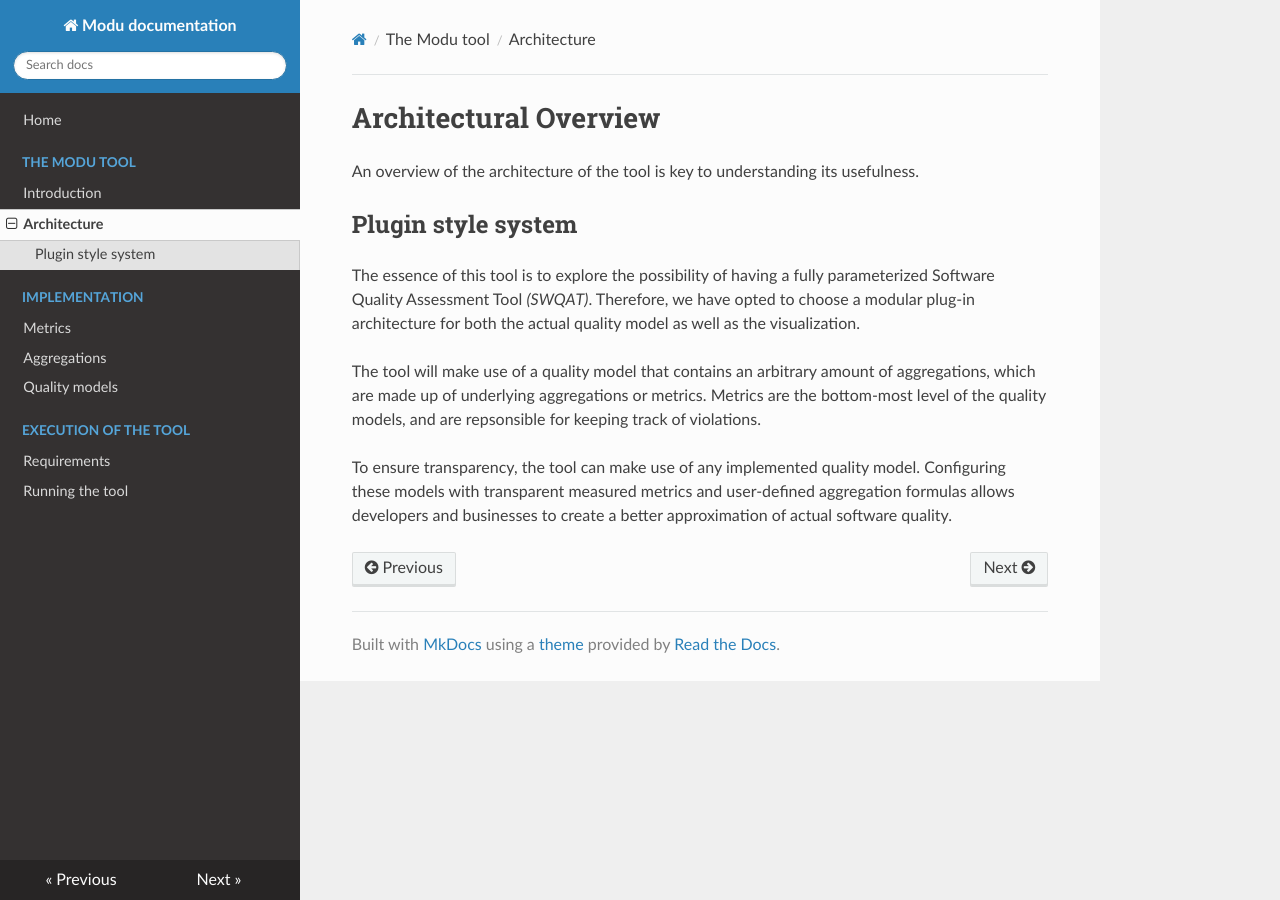
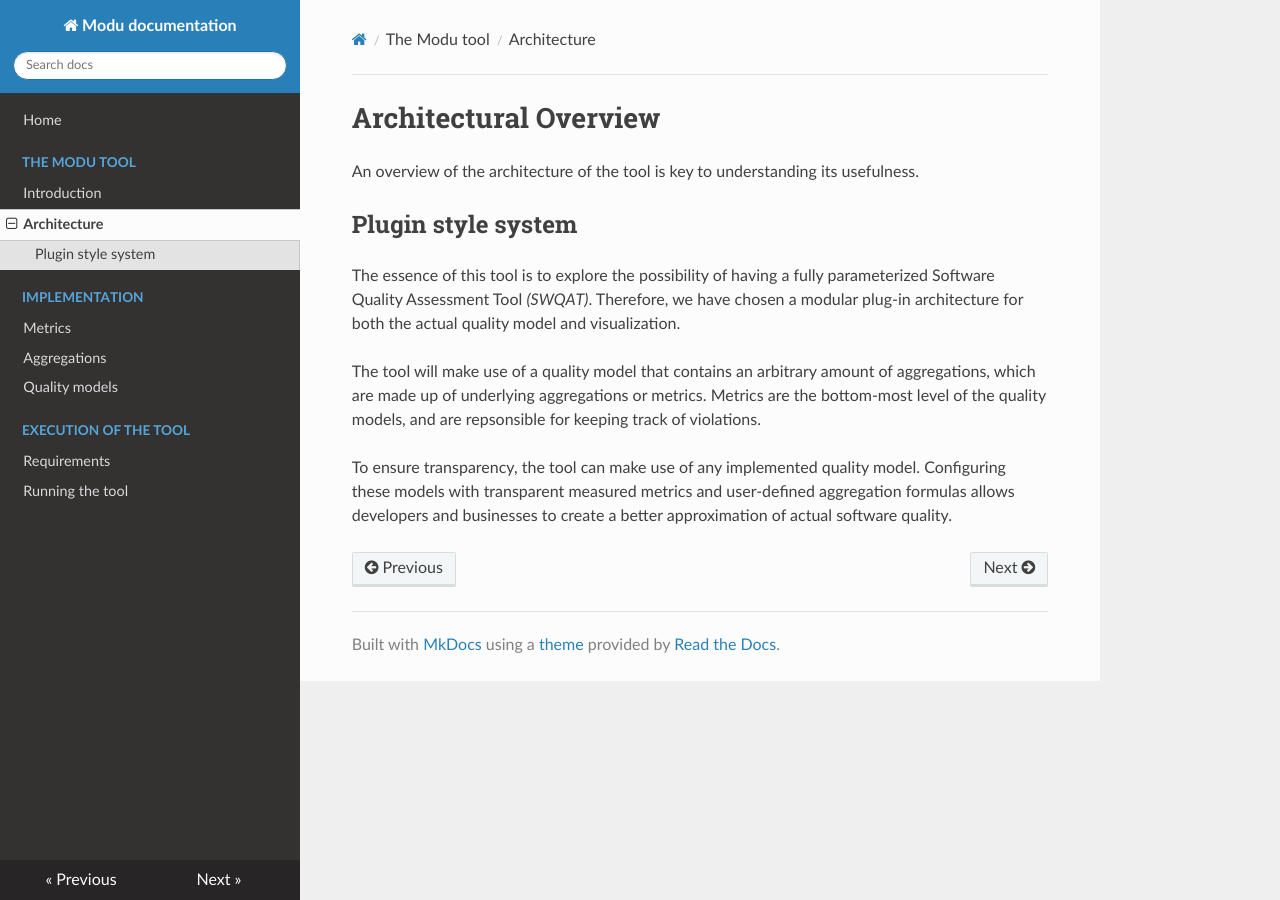
Before and after one commit to parameterIT/tool, an MkDocs documentation site: the page built from documentation/docs/architecture.md, in a window 1280 px wide. Built offline with MkDocs 1.6.1, drawn with Linux system fonts in a browser that asks for light colours; nearby versions of some CDN libraries.

Commit message:
Update documentation/docs/architecture.md
Co-authored-by: Jakob <73228675+Kobo-coder@users.noreply.github.com>

```diff
--- a/documentation/docs/architecture.md
+++ b/documentation/docs/architecture.md
@@ -2,7 +2,7 @@
 An overview of the architecture of the tool is key to understanding its usefulness.
 
 ## Plugin style system
-The essence of this tool is to explore the possibility of having a fully parameterized Software Quality Assessment Tool _(SWQAT)_. Therefore, we have opted to choose a modular plug-in architecture for both the actual quality model as well as the visualization.
+The essence of this tool is to explore the possibility of having a fully parameterized Software Quality Assessment Tool _(SWQAT)_. Therefore, we have chosen a modular plug-in architecture for both the actual quality model and visualization.
 
 The tool will make use of a quality model that contains an arbitrary amount of aggregations, which are made up of underlying aggregations or metrics. Metrics are the bottom-most level of the quality models, and are repsonsible for keeping track of violations.
 
```
